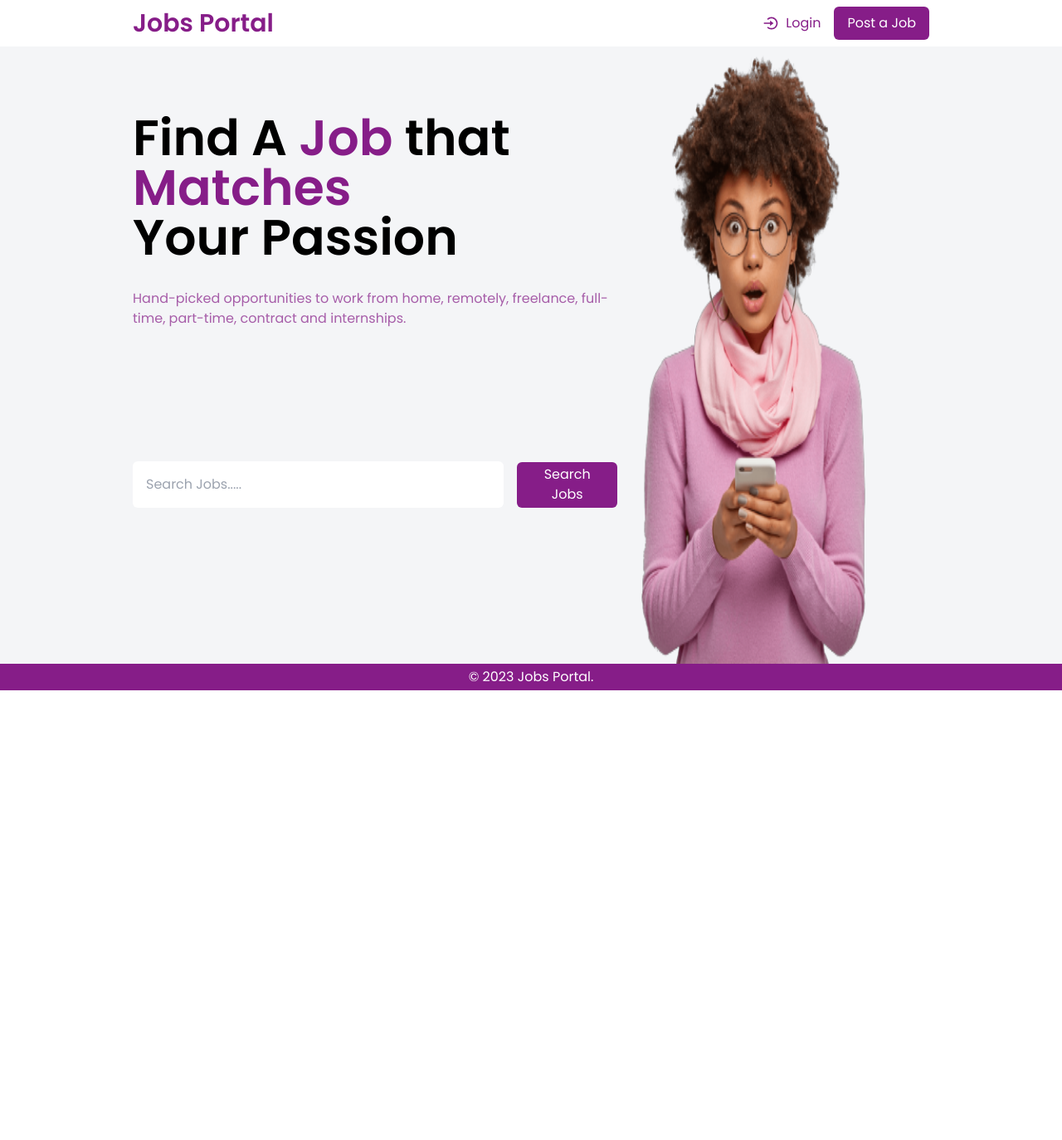
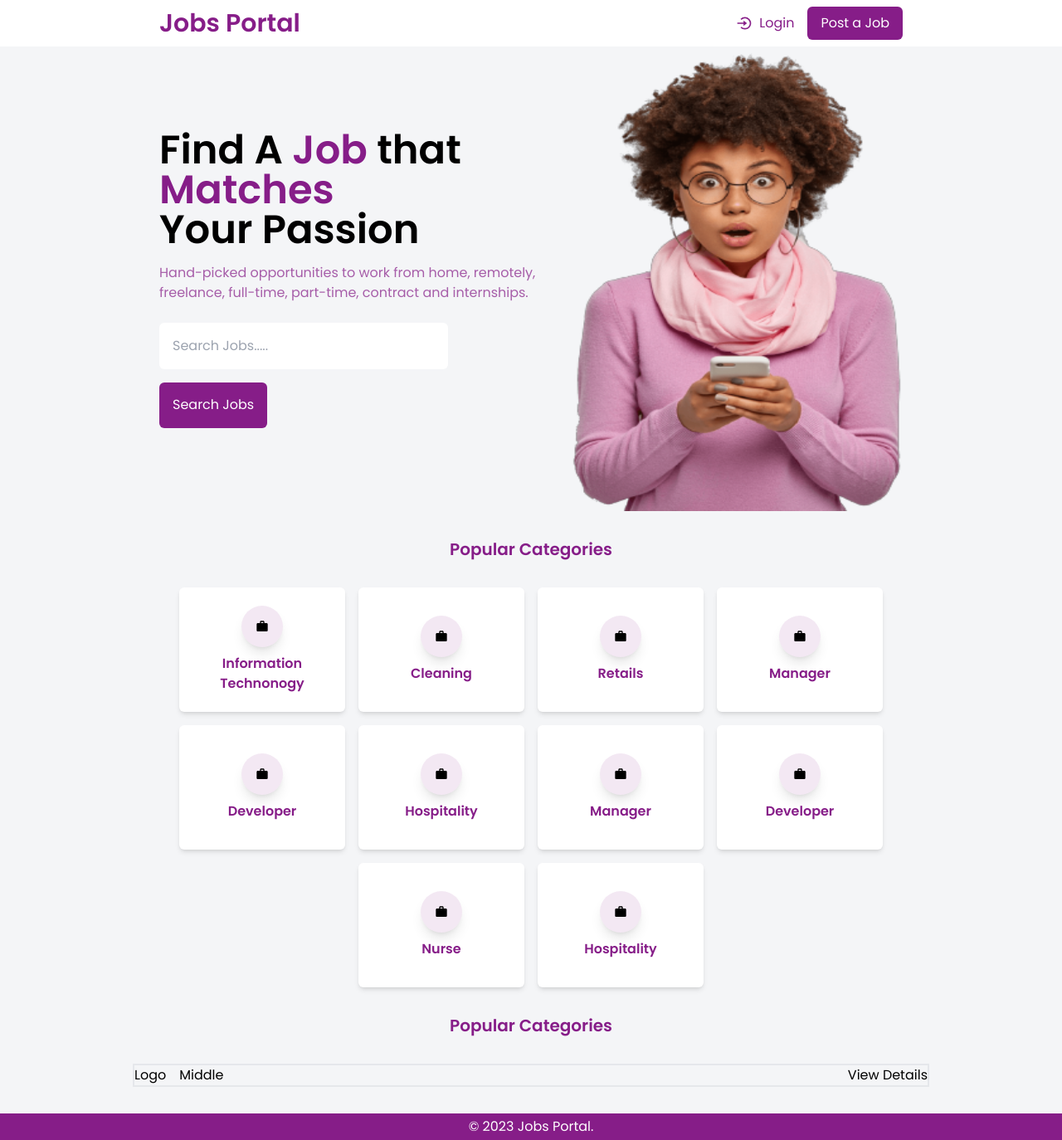
Before and after one commit to amrit-niure/Jobs-Portal, a React (Vite) app in the folder client/: page /home in a window 1280 px wide. Shown: the whole page at 83% size. Before the commit the page ends 880 px from the top, so only its background shows below. Built offline with nearby package versions, Linux system fonts and the light colour scheme; a web font is replaced by a local one.

Commit message:
Categories section UI created

```diff
--- /dev/null
+++ b/client/src/components/CategoryCard.jsx
@@ -0,0 +1,20 @@
+import React from 'react'
+import {MdWork} from 'react-icons/md'
+const CategoryCard = ({category}) => {
+  return (
+    <div
+    className='flex items-center justify-center flex-col  w-[200px] xl:w-[250px]  h-[150px] xl:w:h-[200px] bg-white rounded-md shadow-md cursor-pointer gap-2'
+    >
+<div>
+    <div className='flex items-center justify-center w-[50px] h-[50px] rounded-full shadow-lg bg-light-primary bg-opacity-10'>
+<MdWork />
+    </div>
+</div>
+<div>
+    <h1 className='text-light-primary font-semibold text-center  '>{category}</h1>
+</div>
+    </div>
+  )
+}
+
+export default CategoryCard
--- /dev/null
+++ b/client/src/components/JobCard.jsx
@@ -0,0 +1,21 @@
+import React from 'react'
+
+const JobCard = () => {
+  return (
+    <div className='flex w-full justify-between items-center border-2'>
+        <div className='flex gap-4'>
+        <div>
+            Logo
+        </div>
+        <div>
+            Middle
+        </div>
+        </div>
+           <div>
+            View Details
+        </div>
+    </div>
+  )
+}
+
+export default JobCard
--- a/client/src/components/Navbar.jsx
+++ b/client/src/components/Navbar.jsx
@@ -10,9 +10,9 @@ const Navbar = () => {
 
     const navigate = useNavigate()
     return (
-        <div className='h-[7vh]'>
+        <div className='w-full flex items-center justify-center px-[4rem] md:px-[10rem]  h-[7vh]'>
             <nav
-                className='flex justify-between items-center h-full px-[2rem] md:px-[10rem]'
+                className=' w-[70vw] flex justify-between items-center h-full '
             >
                 <div
                     className='text-2xl md:text-3xl font-bold text-light-primary cursor-pointer '
--- /dev/null
+++ b/client/src/scenes/Categories/Categories.jsx
@@ -0,0 +1,32 @@
+import React from 'react'
+import CategoryCard from '../../components/CategoryCard'
+
+const Categories = () => {
+  return (
+    <div
+    className='w-full flex flex-col items-center justify-center px-[4rem] md:px-[10rem] pb-[2rem] gap-8'
+    >
+    <div>
+    <h1
+    className='text-light-primary font-semibold text-xl '
+    >Popular Categories</h1>
+    </div>
+<div>
+   <div className='flex flex-wrap gap-4 items-center justify-center'>
+   <CategoryCard category={'Information Technonogy'} />
+   <CategoryCard category={'Cleaning'} />
+   <CategoryCard category={'Retails'} />
+   <CategoryCard category={'Manager'} />
+   <CategoryCard category={'Developer'} />
+   <CategoryCard category={'Hospitality'} />
+   <CategoryCard category={'Manager'} />
+   <CategoryCard category={'Developer'} />
+   <CategoryCard category={'Nurse'} />
+   <CategoryCard category={'Hospitality'} />
+   </div>
+</div>
+    </div>
+  )
+}
+
+export default Categories
--- a/client/src/scenes/homePage/Hero.jsx
+++ b/client/src/scenes/homePage/Hero.jsx
@@ -4,35 +4,43 @@ import Button from '../../components/Button'
 const Hero = () => {
   return (
     <div
-      className='flex justify-between px-[5rem] md:px-[10rem] h-[93vh]'
+    className='w-full flex items-center justify-center px-[4rem] md:px-[10rem] pb-[2rem]'
     >
     <div
-        className='flex flex-col h-full mt-[10vh] gap-[10rem]'
+      className='w-[70vw] flex flex-col-reverse md:flex-row  items-center  gap-4  '
     >
-        <div className='flex flex-col gap-8 '>
+      {/* Left Side / Bottom Side(mobile) */}
+
+        <div
+          className='w-full   flex flex-col gap-6'
+        >
+          <div className='flex flex-col gap-4 max-w-[600px]'>
             <h1
-            className='text-4xl md:text-6xl font-bold'
+              className='text-4xl md:text-5xl xl:text-6xl font-bold'
             >Find A <span className='text-light-primary'>Job</span> that <br /> <span className='text-light-primary'>Matches</span> <br />Your Passion</h1>
             <p
               className='text-light-primary opacity-70'
             >Hand-picked opportunities to work from home, remotely, freelance, full-time, part-time, contract and internships.</p>
           </div>
           <div
-        className='flex gap-4 items-center '
+            className='flex gap-4 flex-wrap items-center w-full'
           >
             <input
               type="text"
               name='search'
               placeholder='Search Jobs.....'
-            className='px-[1rem] focus:outline-none  py-[1rem] rounded-md text-light-primary w-[15rem] md:w-[30rem]'
+              className='px-[1rem] focus:outline-none  py-[1rem] rounded-md text-light-primary '
             />
             <button type='submit' ><Button content={'Search Jobs'} /> </button>
           </div>
         </div>
+
+      {/* Right Side / Top Side(mobile) */}
       <div
-        className='md:flex  h-[93vh] w-[800px] hidden'
+        className=''
       >
-        <img src={lady} alt="lady" />
+        <img src={lady} alt="lady" className=' h-[400px] md:min-w-[400px] md:h-[70vh] xl:h-[93vh] xl:min-w-[500px]' />
+      </div>
     </div>
     </div>
   )
--- a/client/src/scenes/homePage/Homepage.jsx
+++ b/client/src/scenes/homePage/Homepage.jsx
@@ -1,5 +1,7 @@
 import React from 'react'
 import Hero from './Hero'
+import PopularJobs from '../popularJobs/PopularJobs'
+import Categories from '../Categories/Categories'
 
 const Homepage = () => {
   return (
@@ -7,7 +9,8 @@ const Homepage = () => {
     className='bg-light-tertiary w-full h-full'
     >
 <Hero />
-
+<Categories />
+<PopularJobs />
     </div>
   )
 }
--- /dev/null
+++ b/client/src/scenes/popularJobs/PopularJobs.jsx
@@ -0,0 +1,21 @@
+import React from 'react'
+import JobCard from '../../components/JobCard'
+
+const PopularJobs = () => {
+  return (
+    <div
+    className='w-full flex flex-col items-center justify-center px-[4rem] md:px-[10rem] pb-[2rem] gap-8'
+    >
+    <div>
+    <h1
+    className='text-light-primary font-semibold text-xl'
+    >Popular Categories</h1>
+    </div>
+<div className='w-full'>
+ <JobCard />
+</div>
+    </div>
+  )
+}
+
+export default PopularJobs
--- a/client/tailwind.config.js
+++ b/client/tailwind.config.js
@@ -18,11 +18,11 @@ export default {
         }
       },
       screens: {
-        'xsm': '320px',
-        'sm': '640px',
-        'md': '768px',
-        'lg': '1024px',
-        'xl': '1280px',
+        'xsm': '500px',
+        'sm': '650px',
+        'md': '800px',
+        'lg': '1000px',
+        'xl': '1400px',
 
       },
       fontFamily: {
```
Also changed, not shown: client/src/assets/lady.png. Lines whose indentation alone changed are shown as unchanged.
